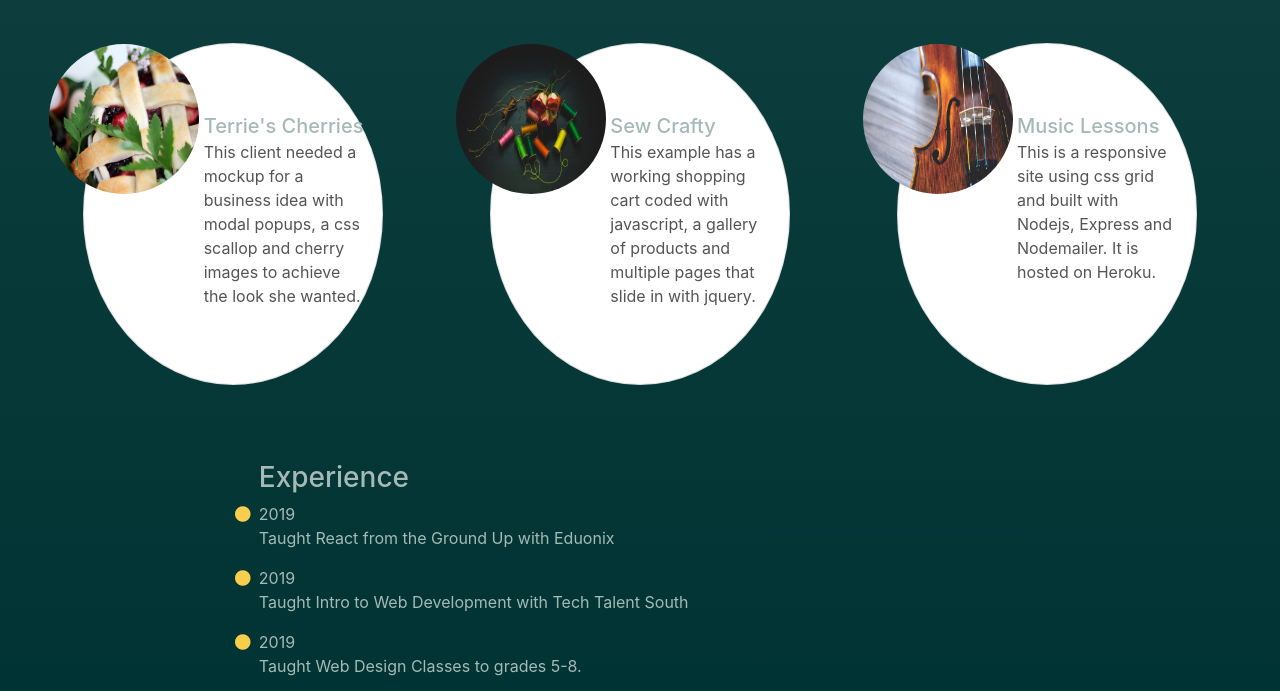
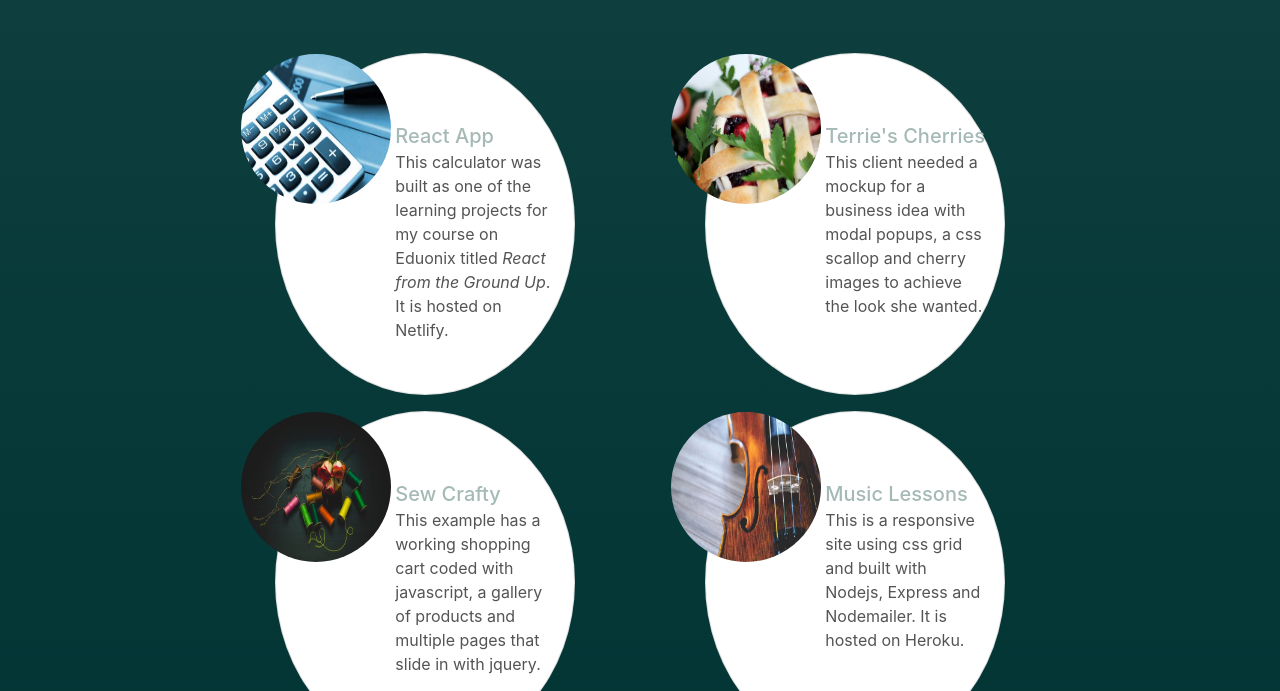
Before and after one commit to lazavazav/resume-portfolio, a plain HTML site: page index.html in a window 1280 px wide. Shown: the part 588-1279 px from the top of the page. Drawn offline with nearby package versions, Linux system fonts and the light colour scheme.

Commit message:
added new sample site

```diff
--- a/index.html
+++ b/index.html
@@ -43,6 +43,20 @@
         </div>
 
          <div class="box d" id="samples">
+
+            <div class="card mb-3" style="max-width: 300px; border-radius: 50%;">
+                <div class="row no-gutters">
+                  <div class="col-md-4">
+                    <a href="https://goofy-hypatia-fa4d39.netlify.com"><img src="images/calc.jpg" class="card-img" alt="Calculator" style="border-radius: 50%; height: 150px; width: 150px"></a>                      </div>
+                  <div class="col-md-8">
+                    <div class="card-body">
+                      <h5 class="card-title">React App</h5>
+                      <p class="card-text">This calculator was built as one of the learning projects for my course on Eduonix titled <i>React from the Ground Up</i>. It is hosted on Netlify.</p>
+                    </div>
+                  </div>
+                </div>
+              </div>
+
                   <div class="card mb-3" style="max-width: 300px; border-radius: 50%;">
                     <div class="row no-gutters">
                       <div class="col-md-4">
@@ -84,6 +98,8 @@
                       </div>
                     </div>
                   </div>
+
+
 
 
                 </div>
@@ -167,7 +183,7 @@
 
             <div class"footinfo"><h6>Leslie Zavarella</h6><p>Web Developer</p></div>
 
-                   <div class="codepen"><a href="https://codepen.io/lazav"> <img src= "https://blog.codepen.io/wp-content/uploads/2012/06/Button-Fill-Black-Large.png" height= "60px" width= "60px" alt="codepen icon">
+                   <div class="codepen"><a href="https://codepen.io/lazav"> <img src="/images/codepen logo.png" height= "60px" width= "60px" alt="codepen icon">
                </a></div>
 
           </div>
--- a/style.css
+++ b/style.css
@@ -71,7 +71,8 @@ body {
   flex-wrap: wrap;
   grid-column: 1 / -1;
   grid-row: 3;
-  margin: 30px;
+  margin: 30px 200px;
+  padding: 10px;
   }
 
 .e {
--- a/success.js
+++ b/success.js
@@ -1,6 +1,6 @@
   const Msg1 = document.querySelector(".z6");
-    const Msg2 = document.querySelector(".z7");
-    const Msg3 = document.querySelector(".z8");
+  const Msg2 = document.querySelector(".z7");
+  const Msg3 = document.querySelector(".z8");
   const GoBack = document.querySelector(".successBtn");
 
   setTimeout(function(){
```
Also changed, not shown: images/calc.jpg (added), images/codepen logo.png (added).
